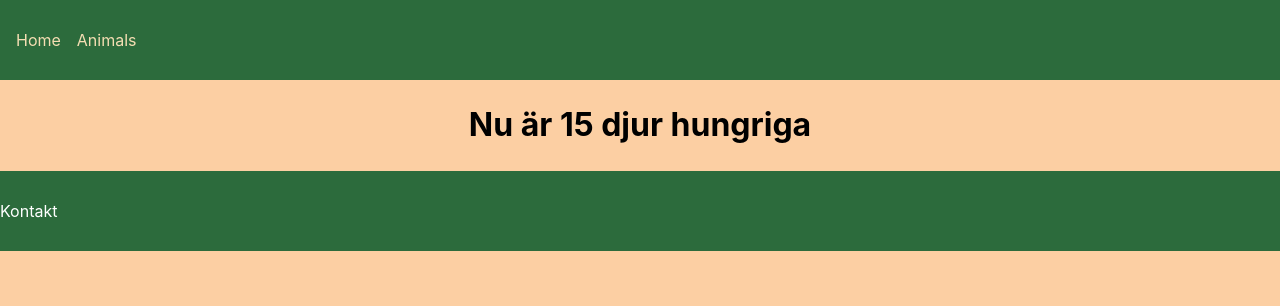
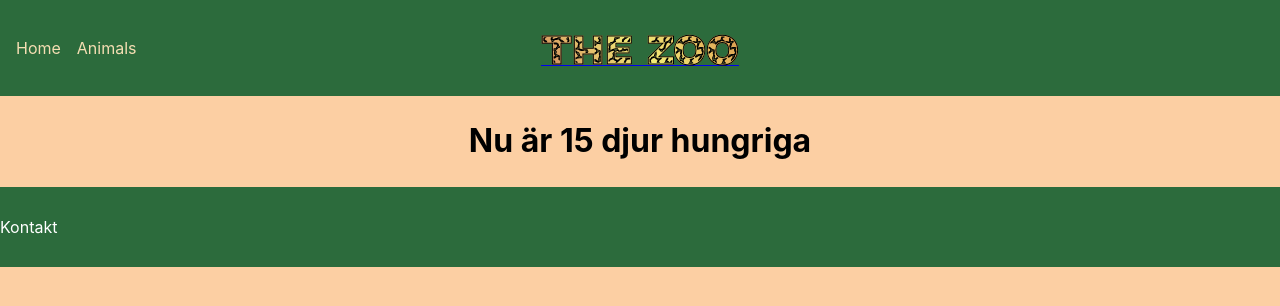
Before and after one commit to feliciacalming/the-zoo__react, a React app: page / in a window 1280 px wide. Shown: the top 306 px of the page. Built offline with nearby package versions, Linux system fonts and the light colour scheme; the HTML template or start-up script is replaced by a standard one.

Commit message:
(feat): add logo to header

```diff
--- a/src/components/Header/Header.scss
+++ b/src/components/Header/Header.scss
@@ -1,12 +1,44 @@
+@use "../../scss/mixins" as mix;
+
+@font-face {
+  font-family: Giraffe;
+  src: url("../../assets/Giraffe.otf");
+}
+
 header {
   width: 100vw;
-  height: 8vh;
-  padding-top: 0.5rem;
-  padding-bottom: 0.5rem;
+  height: 12vh;
+  // padding-top: 0.5rem;
+  // padding-bottom: 0.5rem;
   background-color: rgba(39, 104, 58, 0.974);
   color: white;
   display: flex;
   align-items: center;
+  justify-content: space-between;
   display: grid;
-  grid-template-columns: 20% 60% 20%;
+  grid-template-columns: 50% 50%;
+
+  @include mix.desktop {
+    grid-template-columns: 20% 60% 20%;
+  }
 }
+
+.logo-wrapper {
+  text-align: center;
+  margin: 0;
+  padding: 0;
+}
+
+.logo {
+  background-color: black;
+  background-image: linear-gradient(45deg, #cd7f5b, #f3ec78, #da8f49);
+  background-size: 100%;
+  background-repeat: repeat;
+  -webkit-background-clip: text;
+  background-clip: text;
+  -webkit-text-fill-color: transparent;
+  font-size: 3.5rem;
+  font-family: Giraffe;
+  color: transparent;
+  -webkit-text-stroke: 1px black;
+}
--- a/src/components/Header/Header.tsx
+++ b/src/components/Header/Header.tsx
@@ -1,11 +1,18 @@
 import "./Header.scss";
 import { Navbar } from "../Navbar/Navbar";
+import { Link } from "react-router-dom";
 
 export const Header = () => {
   return (
     <>
       <header>
         <Navbar></Navbar>
+        <div className="logo-wrapper">
+          <Link to="/">
+            {" "}
+            <span className="logo">THE ZOO</span>
+          </Link>
+        </div>
       </header>
     </>
   );
```
